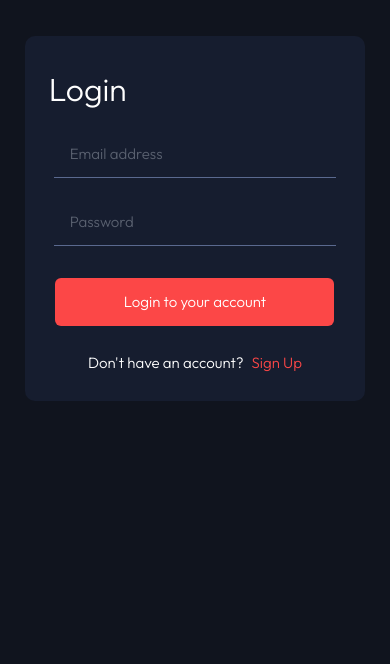
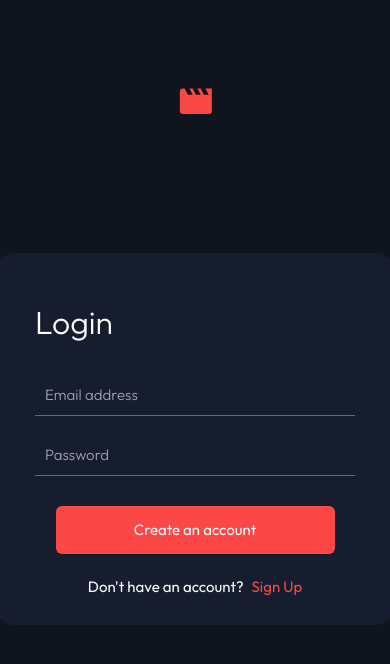
Before and after one commit to AusteId/entertainment-web-app, a React (Vite) app: page /movies in a window 390 px wide. Shown: the top 664 px of the page. Built offline with nearby package versions, Linux system fonts and the light colour scheme.

Commit message:
Revert "Merge pull request #21 from AusteId/bugfix-for-Login-Component"
This reverts commit 261f0a835855fdd0806dc37d2632363e5704af3c, reversing
changes made to f4bdc3dc8b85e72d9b56a34bf1fd2866e43a6505.

```diff
--- a/src/components/LoginForm.jsx
+++ b/src/components/LoginForm.jsx
@@ -1,21 +1,21 @@
-import { useState } from "react";
-import { useForm } from "react-hook-form";
-import Button from "../components/shared/Button";
-import { useUserContext } from "../service/UserContextProvider";
+import { useState } from 'react';
+import { useForm } from 'react-hook-form';
+import Button from '../components/shared/Button';
+import { useUserContext } from '../service/UserContextProvider';
 
-import "../styles/LoginForm.css";
-import { apiLoginUser } from "../api/users";
+import '../styles/LoginForm.css';
+import { apiLoginUser } from '../api/users';
 
-import logo from "/assets/logo.svg";
+import logo from '/assets/logo.svg';
 
 export const LoginForm = ({ onSignUp }) => {
   const userData = useUserContext();
-  const [error, setError] = useState("");
+  const [error, setError] = useState('');
   const {
     register,
     handleSubmit,
     formState: { errors },
-  } = useForm({ defaultValues: { email: "", password: "" } });
+  } = useForm({ defaultValues: { email: '', password: '' } });
 
   const onSubmit = async (formData) => {
     try {
@@ -32,61 +32,65 @@ export const LoginForm = ({ onSignUp }) => {
 
   return (
     <>
-      <div className="flex justify-center">
-        <img src={logo} alt="logo" className="logo-login" />
+      <div className='flex justify-center'>
+        <img
+          src={logo}
+          alt='logo'
+          className='pt-[3rem] pb-[3.65rem] md:pt-[5.5rem] md:pb-[4.53rem] lg:pt-[4.9rem]lg:pb-[5.19rem] xl:pt[4.9rem]'
+        />
       </div>
-      <div className="box   md:w-[25rem] ">
+      <div className='box'>
         <form noValidate onSubmit={handleSubmit(onSubmit)}>
-          <div className="text">
-            {error && <p className="text_center">{error}</p>}
+          <div className='text'>
+            {error && <p className='text_center'>{error}</p>}
           </div>
           <h1>Login</h1>
-          <div className={`input_box ${errors.password ? "error" : ""}`}>
+          <div className={`input_box ${errors.password ? 'error' : ''}`}>
             <input
-              id="email"
-              type="email"
-              autoComplete="on"
-              placeholder="Email address"
-              className="form_text"
-              {...register("email", {
-                required: "Can't be empty",
+              id='email'
+              type='email'
+              autoComplete='on'
+              placeholder='Email address'
+              className='form_text'
+              {...register('email', {
+                required: 'Please enter email',
                 pattern: {
                   value: /^[a-zA-Z0-9._-]+@[a-zA-Z0-9.-]+\.[a-zA-Z]{2,4}$/,
-                  message: "Invalid email address",
+                  message: 'Invalid email address',
                 },
               })}
             />
             {errors.email && (
-              <p className="error_message">{errors.email.message}</p>
+              <p className='error_message'>{errors.email.message}</p>
             )}
           </div>
-          <div className={`input_box ${errors.password ? "error" : ""}`}>
+          <div className={`input_box ${errors.password ? 'error' : ''}`}>
             <input
-              id="password"
-              type="password"
-              autoComplete="off"
-              placeholder="Password"
-              className="form_text"
-              {...register("password", {
-                required: "Can't be empty",
+              id='password'
+              type='password'
+              autoComplete='off'
+              placeholder='Password'
+              className='form_text'
+              {...register('password', {
+                required: 'Please enter password',
               })}
             />
             {errors.password && (
-              <p className="error_message">{errors.password.message}</p>
+              <p className='error_message'>{errors.password.message}</p>
             )}
           </div>
-          <div className="  pb-[1.5rem] px-[1.5rem] text-center">
-            <Button type={"submit"}>Login to your account</Button>
+          <div className='w-full flex justify-center mb-5'>
+            <Button type={'submit'}>Create an account</Button>
           </div>
 
           <div
             onClick={onSignUp}
-            className="inline-block text-center pb-[2rem] cursor-pointer w-full"
+            className='inline-block text-center pb-[2rem] cursor-pointer w-full'
           >
-            <p className="text-white text-bm font-outfit font-light">
+            <p className='text-white text-bm font-outfit font-medium'>
               Don't have an account?
-              <span className="text-red pl-[0.5rem] font-outfit font-light">
-                <a href="#">Sign Up</a>
+              <span className='text-red pl-[0.5rem] font-outfit font-medium'>
+                <a href='#'>Sign Up</a>
               </span>
             </p>
           </div>
@@ -95,3 +99,9 @@ export const LoginForm = ({ onSignUp }) => {
     </>
   );
 };
+
+{
+  /* <button type='button' onClick={onSignUp} className='singup w-full'>
+            Don't have an account? <span className='signup_link'>Sign Up</span>
+          </button> */
+}
--- a/src/components/shared/Button.jsx
+++ b/src/components/shared/Button.jsx
@@ -1,13 +1,7 @@
 const Button = ({ children, onClick, type }) => {
-  return (
-    <button
-      onClick={onClick}
-      type={type}
-      className="w-[17.4375rem] h-[3rem] md:w-[21rem] bg-red text-white text-bm font-outfit font-light rounded-[0.375rem] hover:bg-white hover:text-dark"
-    >
-      {children}
-    </button>
-  );
-};
+    return (
+        <button onClick={onClick} type={type} className="w-[17.4375rem] h-[3rem] md:w-[21rem] bg-red text-white text-bm font-outfit font-medium rounded-[0.375rem] hover:bg-white hover:text-dark">{children}</button>
+    )
+}
 
 export default Button;
--- a/src/styles/LoginForm.css
+++ b/src/styles/LoginForm.css
@@ -10,12 +10,11 @@ body {
   align-items: center;
   min-height: 100vh;
   background-color: #10141e;
-  margin-top: -200px;
 }
 
 .box {
   width: 25rem;
-  height: 23.3125rem;
+  height: 23.25rem;
   background-color: #161d2f;
   color: #fff;
   border-radius: 1.25rem;
@@ -23,10 +22,8 @@ body {
 h1 {
   font-size: 2rem;
   padding: 0.625rem;
-  padding-left: 2rem;
-  padding-top: 2rem;
-  padding-bottom: 5px;
-
+  padding-left: 2.5rem;
+  padding-top: 2.5rem;
   font-family: Outfit;
   font-weight: 300;
 }
@@ -49,27 +46,25 @@ h1 {
 .input_box {
   position: relative;
   width: 100%;
-  height: 2.25rem;
-  margin: 1.5rem 0;
-
+  height: 1.875rem;
+  margin: 1.875rem 0;
   display: flex;
   justify-content: center;
   justify-items: center;
   font-family: Outfit;
   font-weight: 300;
-  margin-bottom: 2rem;
 }
 
 .input_box input {
-  width: 83%;
-  height: 2.25rem;
+  width: 80%;
+  height: 100%;
   background-color: transparent;
   border: none;
   outline: none;
   border-bottom: 0.063rem solid #5a698f;
   color: #fff;
-  padding-bottom: 1.13rem;
-  padding-left: 1rem;
+  padding-bottom: 1.125rem;
+  padding-left: 0.625rem;
   padding-right: 8.75rem;
   caret-color: #fc4747;
   padding-top: 0.313rem;
@@ -82,7 +77,6 @@ h1 {
 .input_box input::placeholder {
   font-size: 0.938rem;
   font-family: Outfit;
-  opacity: 0.5;
 }
 
 input:focus,
@@ -91,6 +85,38 @@ textarea:focus {
 }
 .input_box.error input {
   border-bottom: 0.063rem solid #fc4747; /* Make the border red */
+}
+.button {
+  width: 80%;
+  margin-left: 2.5rem;
+  height: 2.5rem;
+  border-radius: 0.313rem;
+  border: none;
+  background-color: #fc4747;
+  color: #fff;
+  cursor: pointer;
+  margin-top: 0.313rem;
+  font-size: 0.938rem;
+  transition: background-color 0.3s ease;
+  font-family: Outfit;
+  font-weight: 300;
+}
+
+.singup {
+  text-align: center;
+  margin-top: 1.875rem;
+  font-size: 0.938rem;
+  margin-left: 5.31rem;
+  font-family: Outfit;
+  font-weight: 300;
+}
+.signup_link {
+  color: #fc4747;
+  text-decoration: none;
+  font-size: 0.938rem;
+  margin-left: 0.313rem;
+  font-weight: 300;
+  font-family: Outfit;
 }
 
 .text {
@@ -107,54 +133,3 @@ textarea:focus {
   margin-bottom: -0.625rem;
   padding-top: 0.625rem;
 }
-/*logo*/
-/* Default padding */
-.logo-login {
-  padding-top: 4.9rem;
-  padding-bottom: 5.37rem;
-  margin-bottom: -4.688rem;
-}
-
-/* Medium devices (md breakpoint) */
-@media (min-width: 768px) {
-  .logo-login {
-    padding-top: 5.5rem;
-    padding-bottom: 4.53rem;
-  }
-}
-
-/* Large devices (lg breakpoint) */
-@media (min-width: 1024px) {
-  .logo-login {
-    padding-top: 4.9rem;
-    padding-bottom: 5.19rem;
-  }
-}
-
-/* Extra large devices (xl breakpoint) */
-@media (min-width: 1280px) {
-  .logo-login {
-    padding-top: 4.9rem;
-  }
-}
-
-@media only screen and (max-width: 600px) {
-  .box {
-    width: 92%; /* Adjust width for small screens */
-    height: 365px;
-    border-radius: 0.63rem;
-  }
-}
-@media only screen and (max-width: 600px) {
-  h1 {
-    padding-top: 1.5rem;
-    padding-left: 1.5rem;
-  }
-}
-
-input:-webkit-autofill {
-  background-color: transparent !important; /* Remove autofill background */
-  color: white !important; /* Ensure text color matches */
-  -webkit-text-fill-color: white !important; /* Ensure autofilled text is white */
-  transition: background-color 5000s ease-in-out 0s; /* Prevent quick style flash */
-}
```
